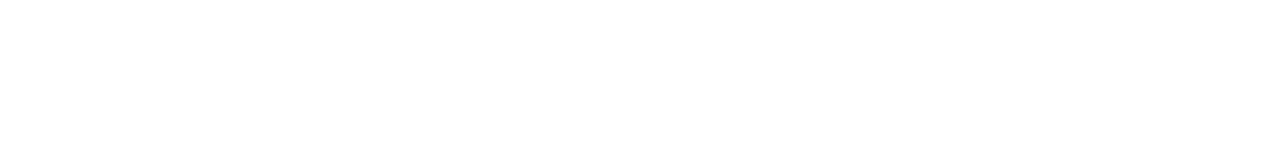
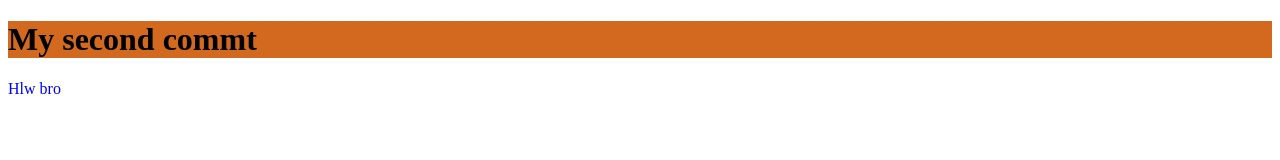
Before and after one commit to RahulSaha1998/p-hero-1, a plain HTML site: page index.html in a window 1280 px wide. Drawn offline with Linux system fonts and the light colour scheme.

Commit message:
Second commit

```diff
--- a/index.html
+++ b/index.html
@@ -5,8 +5,10 @@
     <meta http-equiv="X-UA-Compatible" content="IE=edge">
     <meta name="viewport" content="width=device-width, initial-scale=1.0">
     <title>Document</title>
+    <link rel="stylesheet" href="style.css">
 </head>
 <body>
-
+    <h1>My second commt</h1>
+    <P>Hlw bro</P>
 </body>
 </html>
--- /dev/null
+++ b/style.css
@@ -0,0 +1,6 @@
+p{
+    color: blue;
+}
+h1{
+    background-color: chocolate;
+}
```
